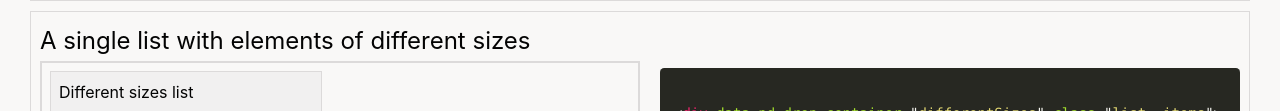
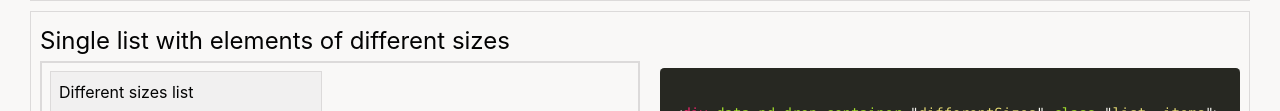
Before and after one commit to dobrapyra/PotatoDraggable, a website built with webpack: page index.html in a window 1280 px wide. Shown: the part 360-471 px from the top of the page. Built offline with nearby package versions, Linux system fonts and the light colour scheme.

Commit message:
demo html update

```diff
--- a/index.html
+++ b/index.html
@@ -73,7 +73,7 @@
     </div>
 
     <div class="example">
-      <div class="example__head">A single list with elements of different sizes</div>
+      <div class="example__head">Single list with elements of different sizes</div>
       <div class="example__body">
         <div class="example__demo">
 
```
